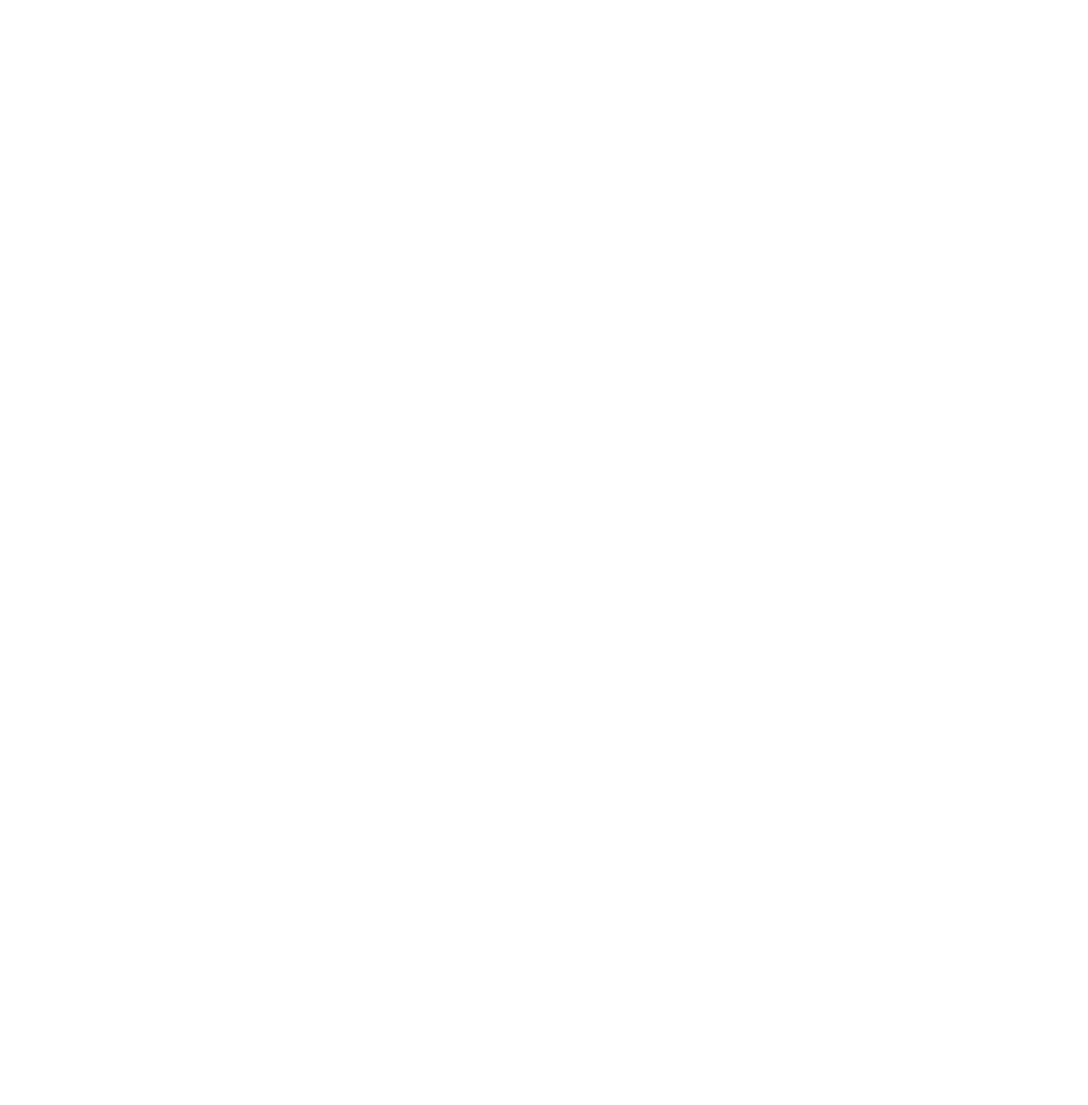
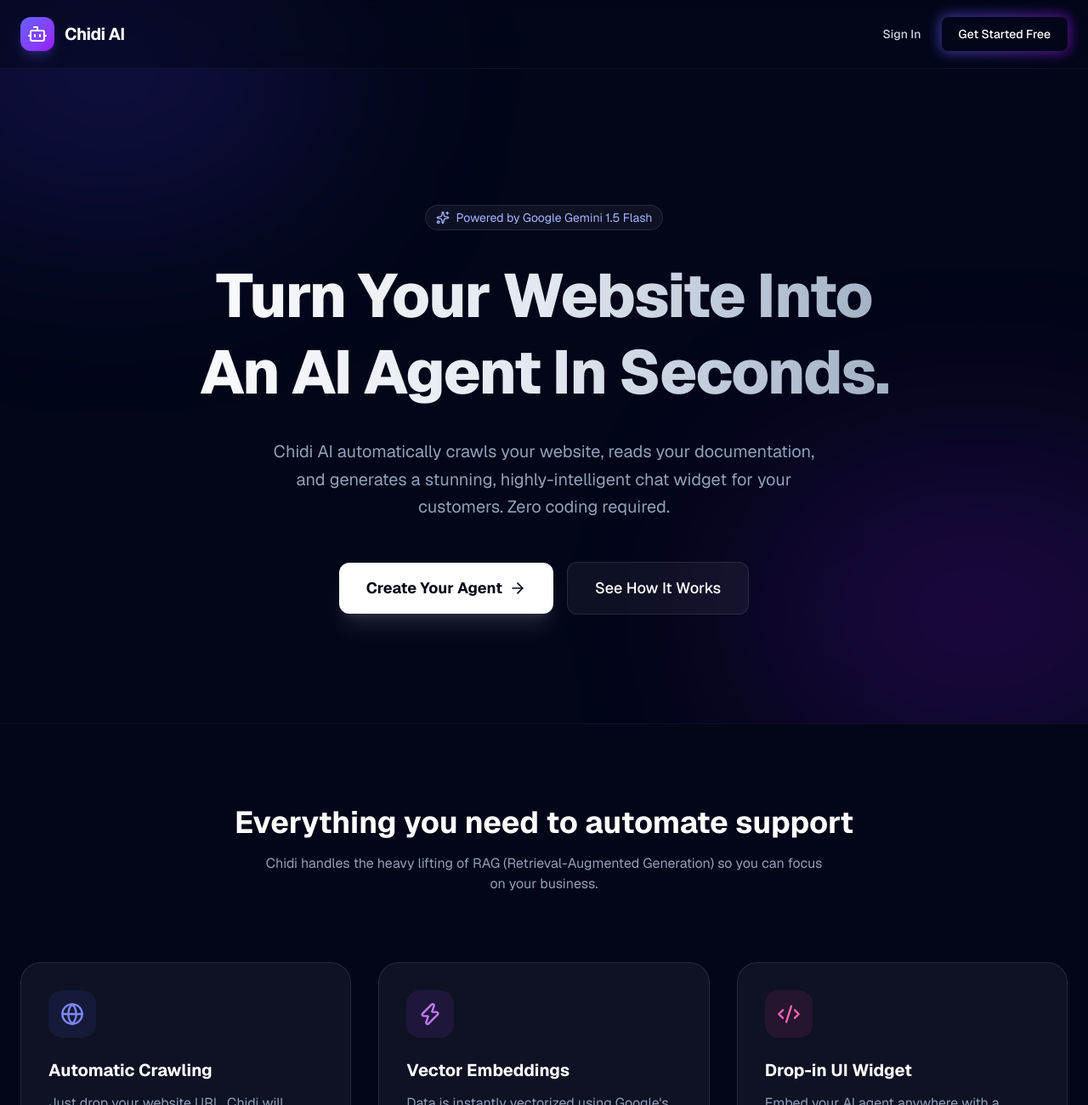
Before and after one commit to Heischidi/Chidi-AI-CORE, a Next.js app in the folder apps/web/: page / in a window 1280 px wide. Before the commit this address had no page. Shown: the top 1300 px of the page at 85% size. Before the commit the page ends 800 px from the top, so only its background shows below. Built offline with nearby package versions, Linux system fonts and the light colour scheme.

Commit message:
feat: design premium landing page for Chidi AI

```diff
--- a/apps/web/src/app/page.tsx
+++ b/apps/web/src/app/page.tsx
@@ -1,5 +1,122 @@
-import { redirect } from 'next/navigation';
+import React from 'react';
+import Link from 'next/link';
+import { ArrowRight, Bot, Sparkles, Zap, Code2, Globe, Shield, MessageSquareText } from 'lucide-react';
 
-export default function Home() {
-  redirect('/login');
+export default function LandingPage() {
+  return (
+    <div className="min-h-screen bg-slate-950 font-sans text-slate-50 selection:bg-indigo-500/30 overflow-x-hidden">
+      {/* Background Effects */}
+      <div className="fixed inset-0 z-0 pointer-events-none">
+        <div className="absolute top-[-10%] left-[-10%] w-[40%] h-[40%] rounded-full bg-indigo-600/20 blur-[120px]" />
+        <div className="absolute bottom-[-10%] right-[-10%] w-[40%] h-[40%] rounded-full bg-purple-600/20 blur-[120px]" />
+      </div>
+
+      {/* Navbar */}
+      <nav className="sticky top-0 z-10 border-b border-white/5 bg-slate-950/50 backdrop-blur-md">
+        <div className="max-w-7xl mx-auto px-6 h-20 flex items-center justify-between">
+          <div className="flex items-center gap-3">
+            <div className="w-10 h-10 rounded-xl bg-linear-to-br from-indigo-500 to-purple-600 flex items-center justify-center shadow-lg shadow-indigo-500/25">
+              <Bot className="w-6 h-6 text-white" />
+            </div>
+            <span className="text-xl font-bold tracking-tight text-white">Chidi AI</span>
+          </div>
+          <div className="flex items-center gap-6">
+            <Link href="/login" className="text-sm font-medium text-slate-300 hover:text-white transition-colors">
+              Sign In
+            </Link>
+            <Link href="/login?mode=signup" className="relative group">
+              <div className="absolute -inset-0.5 bg-linear-to-r from-indigo-500 to-purple-600 rounded-lg blur opacity-60 group-hover:opacity-100 transition duration-200" />
+              <div className="relative px-5 py-2.5 bg-slate-950 rounded-lg leading-none flex items-center">
+                <span className="text-sm font-medium text-white group-hover:text-indigo-200 transition duration-200">
+                  Get Started Free
+                </span>
+              </div>
+            </Link>
+          </div>
+        </div>
+      </nav>
+
+      {/* Hero Section */}
+      <main className="relative z-10 pt-32 pb-20 px-6 sm:pt-40 sm:pb-24 lg:pb-32">
+        <div className="max-w-5xl mx-auto text-center">
+          <div className="inline-flex items-center gap-2 px-3 py-1 rounded-full bg-white/5 border border-white/10 text-sm text-indigo-300 mb-8 animate-fade-in-up">
+            <Sparkles className="w-4 h-4" />
+            <span>Powered by Google Gemini 1.5 Flash</span>
+          </div>
+
+          <h1 className="text-5xl sm:text-7xl font-extrabold tracking-tight text-transparent bg-clip-text bg-linear-to-r from-white via-slate-200 to-slate-400 mb-8 leading-tight">
+            Turn Your Website Into <br /> An AI Agent In Seconds.
+          </h1>
+
+          <p className="max-w-2xl mx-auto text-lg sm:text-xl text-slate-400 mb-12 leading-relaxed">
+            Chidi AI automatically crawls your website, reads your documentation, and generates a stunning, highly-intelligent chat widget for your customers. Zero coding required.
+          </p>
+
+          <div className="flex flex-col sm:flex-row items-center justify-center gap-4">
+            <Link href="/login?mode=signup" className="w-full sm:w-auto px-8 py-4 bg-white text-slate-950 rounded-xl font-bold text-lg hover:scale-105 transition-transform duration-200 shadow-xl shadow-white/10 flex items-center justify-center gap-2">
+              Create Your Agent
+              <ArrowRight className="w-5 h-5" />
+            </Link>
+            <Link href="#features" className="w-full sm:w-auto px-8 py-4 bg-white/5 text-white border border-white/10 rounded-xl font-medium text-lg hover:bg-white/10 transition-colors duration-200 flex items-center justify-center gap-2">
+              See How It Works
+            </Link>
+          </div>
+        </div>
+      </main>
+
+      {/* Features Grid */}
+      <section id="features" className="relative z-10 py-24 bg-slate-950 border-t border-white/5">
+        <div className="max-w-7xl mx-auto px-6">
+          <div className="text-center mb-20">
+            <h2 className="text-3xl sm:text-4xl font-bold text-white mb-4">Everything you need to automate support</h2>
+            <p className="text-slate-400 max-w-2xl mx-auto">Chidi handles the heavy lifting of RAG (Retrieval-Augmented Generation) so you can focus on your business.</p>
+          </div>
+
+          <div className="grid md:grid-cols-3 gap-8">
+            {/* Feature 1 */}
+            <div className="p-8 rounded-3xl bg-white/5 border border-white/10 hover:border-indigo-500/50 transition-colors group">
+              <div className="w-14 h-14 rounded-2xl bg-indigo-500/10 flex items-center justify-center mb-6 group-hover:scale-110 transition-transform">
+                <Globe className="w-7 h-7 text-indigo-400" />
+              </div>
+              <h3 className="text-xl font-bold text-white mb-3">Automatic Crawling</h3>
+              <p className="text-slate-400 leading-relaxed">
+                Just drop your website URL. Chidi will automatically crawl every page, extract the text, and chunk the data for machine learning.
+              </p>
+            </div>
+
+            {/* Feature 2 */}
+            <div className="p-8 rounded-3xl bg-white/5 border border-white/10 hover:border-purple-500/50 transition-colors group">
+              <div className="w-14 h-14 rounded-2xl bg-purple-500/10 flex items-center justify-center mb-6 group-hover:scale-110 transition-transform">
+                <Zap className="w-7 h-7 text-purple-400" />
+              </div>
+              <h3 className="text-xl font-bold text-white mb-3">Vector Embeddings</h3>
+              <p className="text-slate-400 leading-relaxed">
+                Data is instantly vectorized using Google's text-embedding-004 model and stored in a high-performance Neon Postgres database.
+              </p>
+            </div>
+
+            {/* Feature 3 */}
+            <div className="p-8 rounded-3xl bg-white/5 border border-white/10 hover:border-pink-500/50 transition-colors group">
+              <div className="w-14 h-14 rounded-2xl bg-pink-500/10 flex items-center justify-center mb-6 group-hover:scale-110 transition-transform">
+                <Code2 className="w-7 h-7 text-pink-400" />
+              </div>
+              <h3 className="text-xl font-bold text-white mb-3">Drop-in UI Widget</h3>
+              <p className="text-slate-400 leading-relaxed">
+                Embed your AI agent anywhere with a single script tag. The widget is fully customizable to match your brand's aesthetics.
+              </p>
+            </div>
+          </div>
+        </div>
+      </section>
+
+      {/* Footer */}
+      <footer className="relative z-10 border-t border-white/5 py-12 text-center text-slate-500">
+        <div className="flex items-center justify-center gap-2 mb-4">
+          <Bot className="w-5 h-5 text-indigo-500" />
+          <span className="font-bold text-slate-300">Chidi AI</span>
+        </div>
+        <p>© 2026 Chidi AI Core. Built with Next.js, FastAPI & Google Gemini.</p>
+      </footer>
+    </div>
+  );
 }
```
